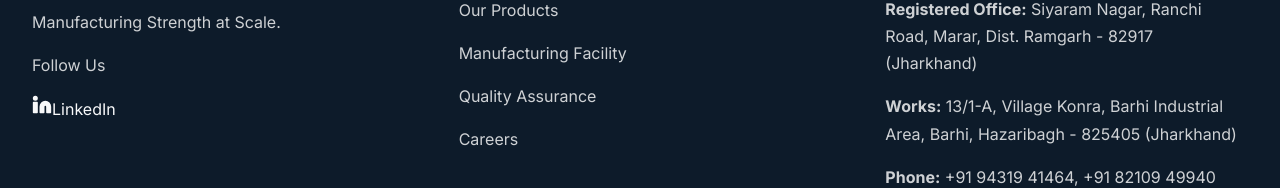
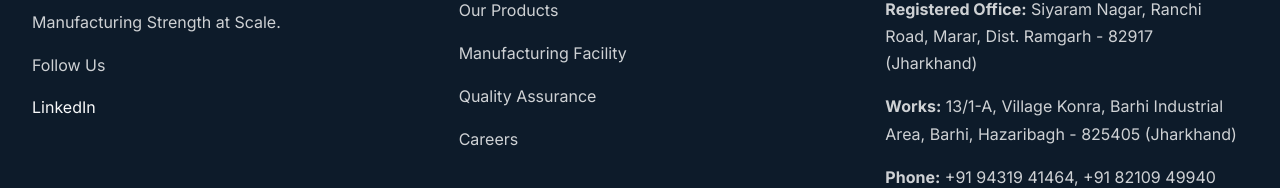
Before and after one commit to AXONDEMON/jsventerprises, a Next.js app: page / in a window 1280 px wide. Shown: the part 6038-6226 px from the top of the page. Built offline with nearby package versions, Linux system fonts and the light colour scheme.

Commit message:
Simplify LinkedIn footer link: remove icon and use underline

```diff
--- a/src/components/Footer.js
+++ b/src/components/Footer.js
@@ -1,5 +1,4 @@
 import Link from 'next/link';
-import { Linkedin } from 'lucide-react';
 import styles from './Footer.module.css';
 
 const Footer = () => {
@@ -19,7 +18,6 @@ const Footer = () => {
                                 className={styles.socialLink}
                                 aria-label="LinkedIn"
                             >
-                                <Linkedin size={20} fill="currentColor" />
                                 <span>LinkedIn</span>
                             </a>
                         </div>
```
